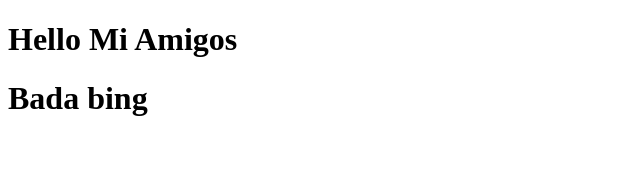
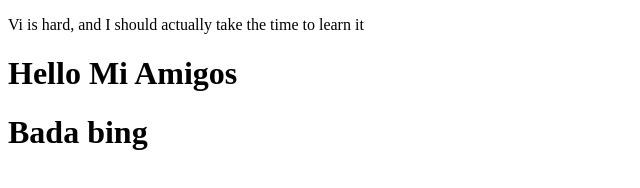
Before and after one commit to Donni2396/Donni2396.github.io, a plain HTML site: page index.html in a window 1280 px wide. Shown: the whole page, without its empty margins (0-640 px from the left). Drawn offline with Linux system fonts and the light colour scheme.

Commit message:
Changed index.html file to be bettar

```diff
--- a/index.html
+++ b/index.html
@@ -1,3 +1,6 @@
+
+
+
 
 <!DOCTYPE html>
 <html>
@@ -6,6 +9,7 @@
     <title></title>
   </head>
   <body>
+	<p>Vi is hard, and I should actually take the time to learn it</p>
     <h1><strong> Hello Mi Amigos</strong></h1>
     <h1>Bada bing</h1>
   </body>
```
